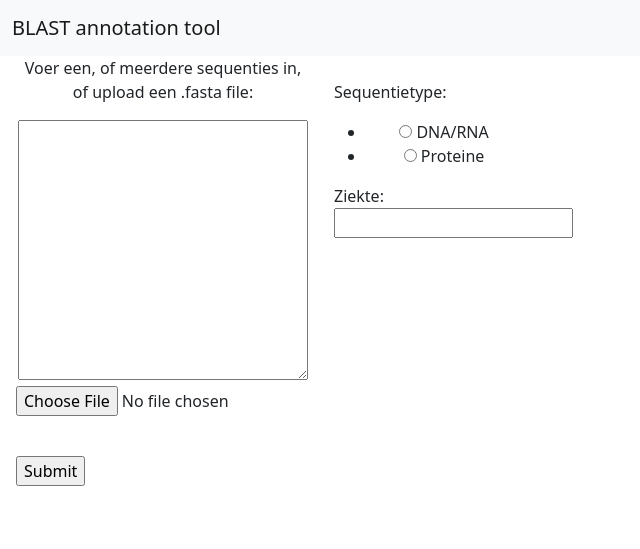
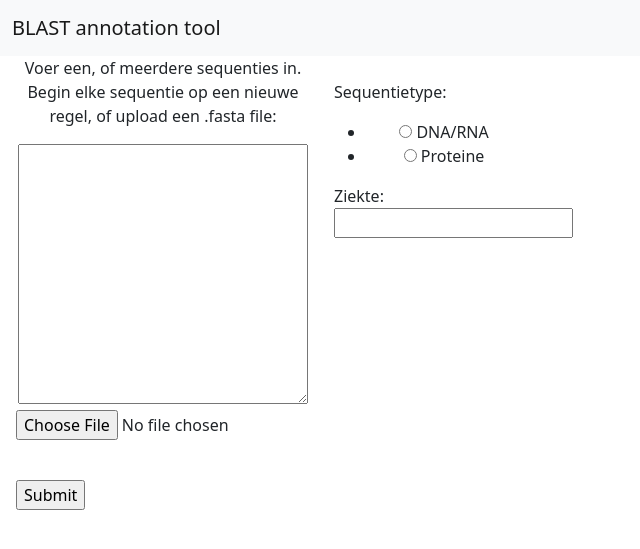
Before and after one commit to ttqnt/webapplication_c11, a Flask app: page /BlastTool in a window 1280 px wide. Shown: the top 549 px of the page, without its empty margins (0-640 px from the left). Run offline with Flask 2, Linux system fonts and the light colour scheme.

Commit message:
index aanpassingen en code van commentaar voorzien

```diff
--- a/Blastlogica.py
+++ b/Blastlogica.py
@@ -1,5 +1,6 @@
 from app import *
 from Bio.Blast import NCBIWWW, NCBIXML
+#from Bio import Entrez, Medline
 
 # class voor alignmentpresentatiemethoden, om ze overzichtelijker op de webpagina te kunnen presenteren.
 class AlignmentPresentation:
--- a/app.py
+++ b/app.py
@@ -4,7 +4,6 @@
 from wtforms.validators import DataRequired
 from Blastlogica import *
 import redis
-#from Bio import Entrez, Medline
 
 app = Flask(__name__)
 cache = redis.Redis(host='redis', port=6379)
--- a/templates/index.html
+++ b/templates/index.html
@@ -7,7 +7,8 @@
 
       <div class="row">
         <div class="col-3">
-          <p>Voer een, of meerdere sequenties in,<br>
+          <p>Voer een, of meerdere sequenties in.<br>
+          Begin elke sequentie op een nieuwe regel,
           of upload een .fasta file:<br></p>
           {{form.sequence(style="height: 260px; width:290px;")}}
         </div>
```
Also changed, not shown: 2 other files.
